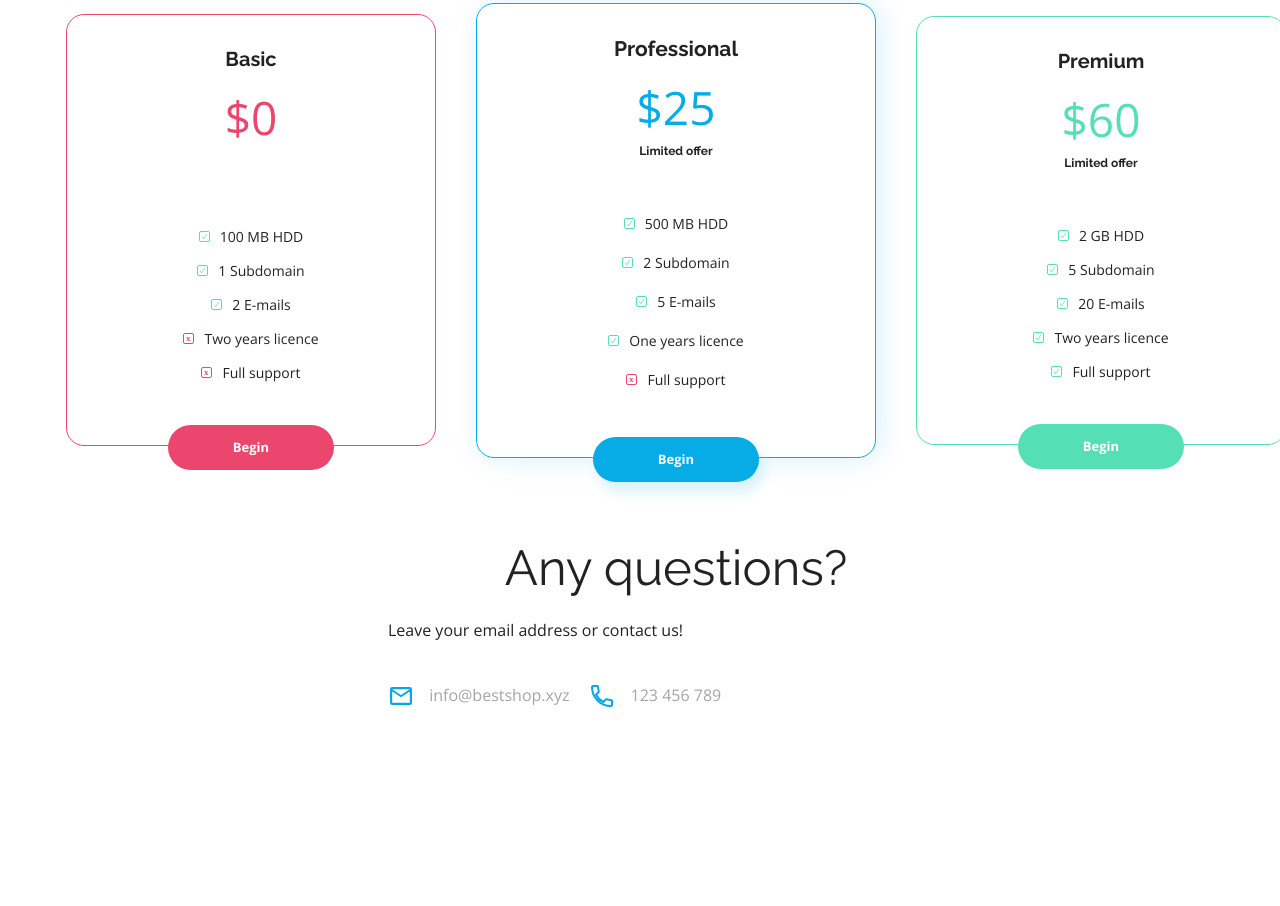
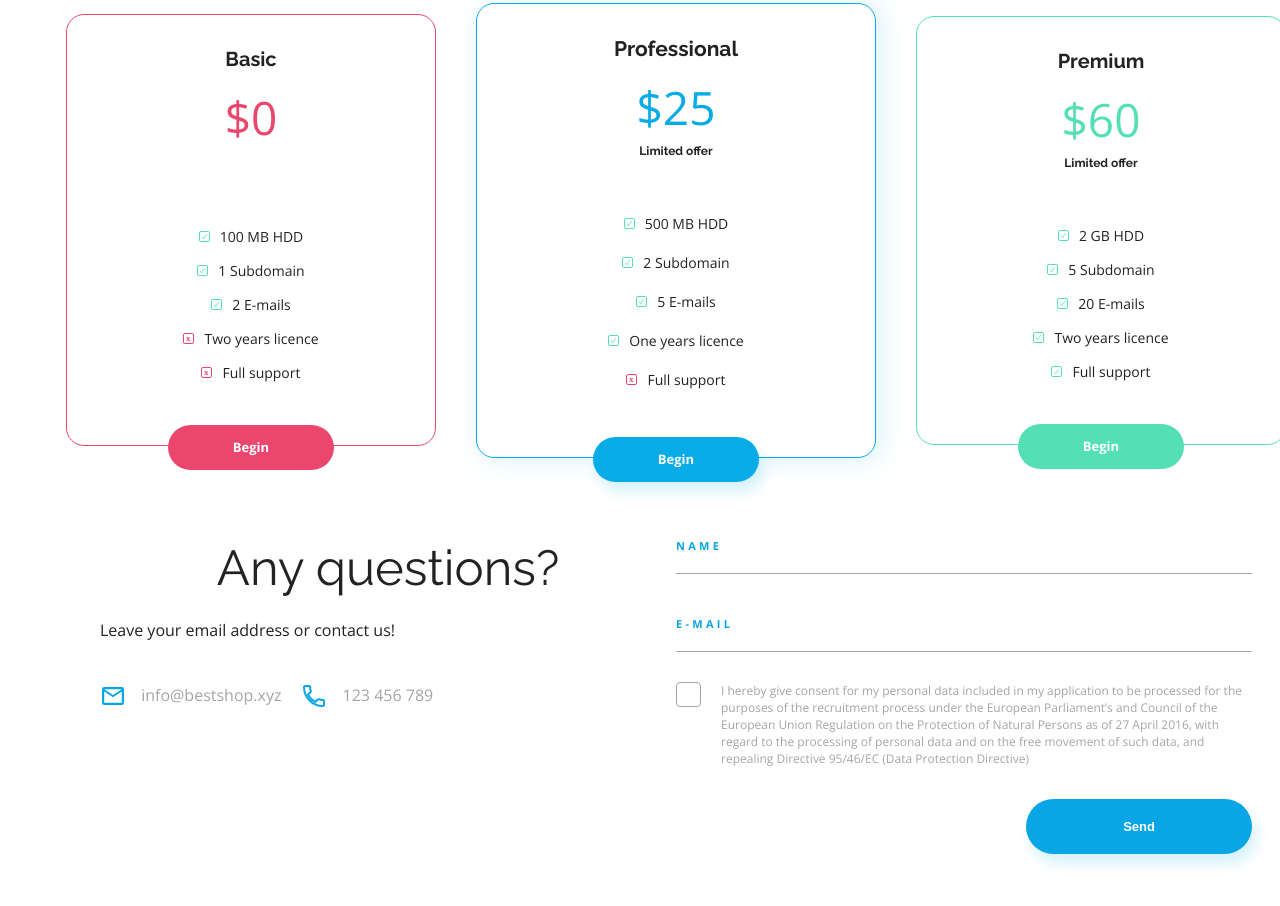
Before and after one commit to knapora/BestShop, a plain HTML site: page BestShop/index.html in a window 1280 px wide. Shown: the part 2847-3753 px from the top of the page. Drawn offline with nearby package versions, Linux system fonts and the light colour scheme.

Commit message:
contact form added

```diff
--- a/BestShop/css/style.css
+++ b/BestShop/css/style.css
@@ -446,3 +446,78 @@ h2 {
   .details__item img {
     margin-right: 10px;
   }
+  .form {
+    display: flex;
+    flex-direction: column;
+  }
+  .form__field {
+    display: flex;
+    flex-direction: column;
+  }
+  .form__field:first-of-type {
+    margin-bottom: 42px;
+  }
+  .form__label {
+    font-weight: bold;
+    text-transform: uppercase;
+    color: #08A6E4;
+    line-height: 15px;
+    letter-spacing: 3.28px;
+    font-size: 11px;
+  }
+  .form__input {
+    border: none;
+    border-bottom: 1px solid #A5A5A5;
+
+}
+.form__consent {
+    margin-top: 30px;
+  }
+
+  .form__checkbox {
+    display: block;
+    position: relative;
+    padding-left: 35px;
+    margin-bottom: 12px;
+    cursor: pointer;
+    font-size: 1.375rem;
+  }
+
+  .form__checkbox input {
+    position: absolute;
+    opacity: 0;
+    cursor: pointer;
+    height: 0;
+    width: 0;
+  }
+  .form__checkbox .checkbox {
+    position: absolute;
+    top: 0;
+    left: 0;
+    height: 25px;
+    width: 25px;
+    background-color: white;
+    border: 1px solid #A5A5A5;
+    border-radius: 4px;
+  }
+
+  .form__checkbox input:checked ~ .checkbox {
+    background-image: url(../assets/Checkmark.svg);
+    background-position: center;
+    background-size: 50%;
+    background-repeat: no-repeat;
+  }
+  .form__checkbox .consent__text {
+    margin: 0 10px;
+    font-size: 0.75rem;
+    color: #A5A5A5;
+    line-height: 17px;
+  }
+
+  .form .btn {
+    font-size: 0.8125rem;
+    padding: 20px 97px;
+    align-self: flex-end;
+    margin-top: 20px;
+    border: none;
+  }
--- a/BestShop/index.html
+++ b/BestShop/index.html
@@ -192,6 +192,38 @@
                 </div>
             </div>
 
+            <div class="contact__column">
+                <form class="form">
+                    <div class="form__field">
+                        <label class="form__label" for="name">Name</label>
+                        <input type="text" class="form__input name" id="name" />
+                    </div>
+
+                    <div class="form__field">
+                        <label class="form__label" for="email">E-mail</label>
+                        <input type="email" class="form__input email" id="email" />
+                    </div>
+
+                    <div class="form__consent">
+                        <label class="form__checkbox">
+                            <input type="checkbox" />
+                            <span class="checkbox"></span>
+                            <p class="consent__text">
+                                I hereby give consent for my personal data included in my application to be processed
+                                for the purposes of
+                                the recruitment process under the European Parliament’s and Council of the European
+                                Union Regulation on the
+                                Protection of Natural Persons as of 27 April 2016, with regard to the processing of
+                                personal data and on the
+                                free movement of such data, and repealing Directive 95/46/EC (Data Protection Directive)
+                            </p>
+                        </label>
+                    </div>
+                    <button type="submit" class="btn btn--primary">Send</button>
+                </form>
+            </div>
+        </section>
+
 </body>
 
 </html>
```
